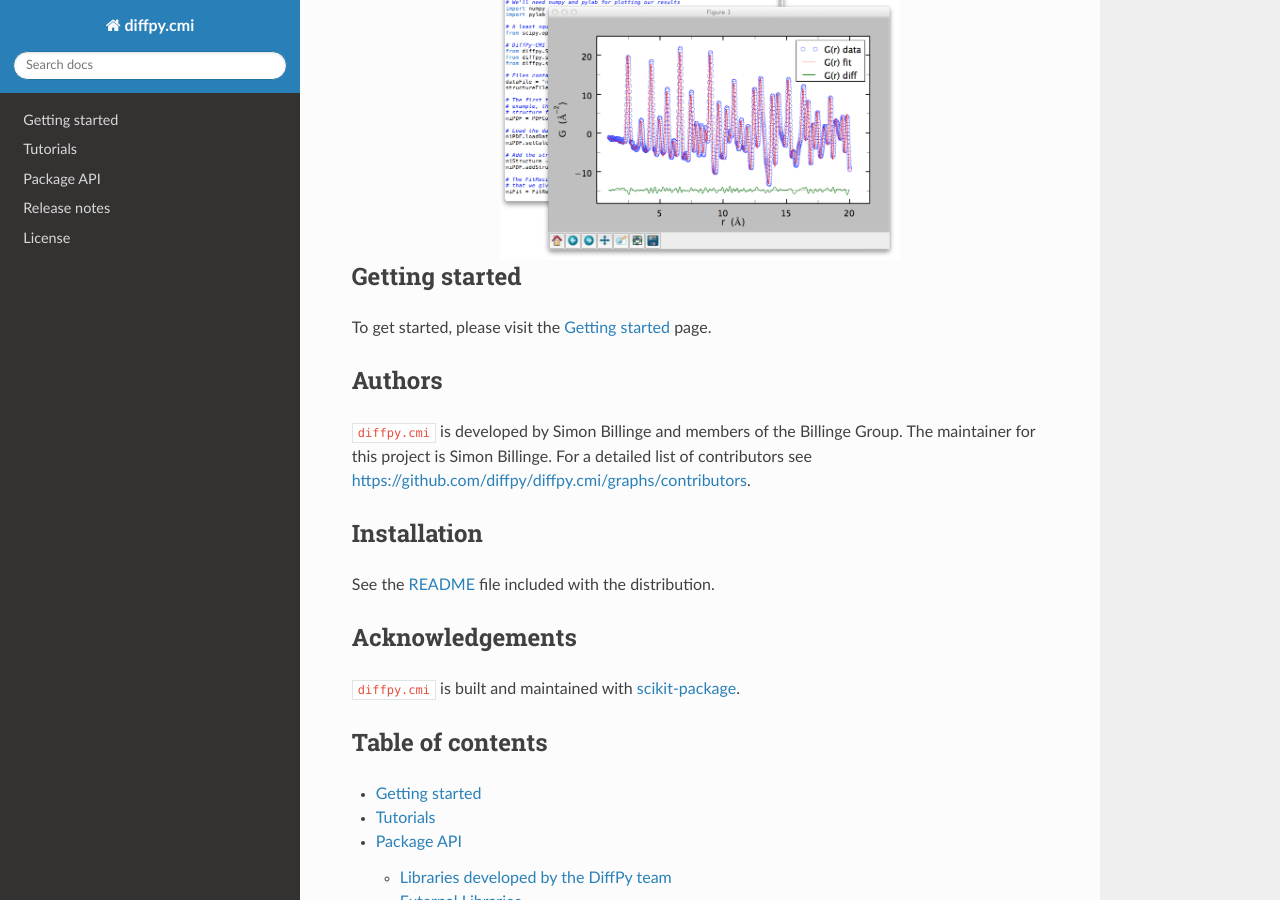
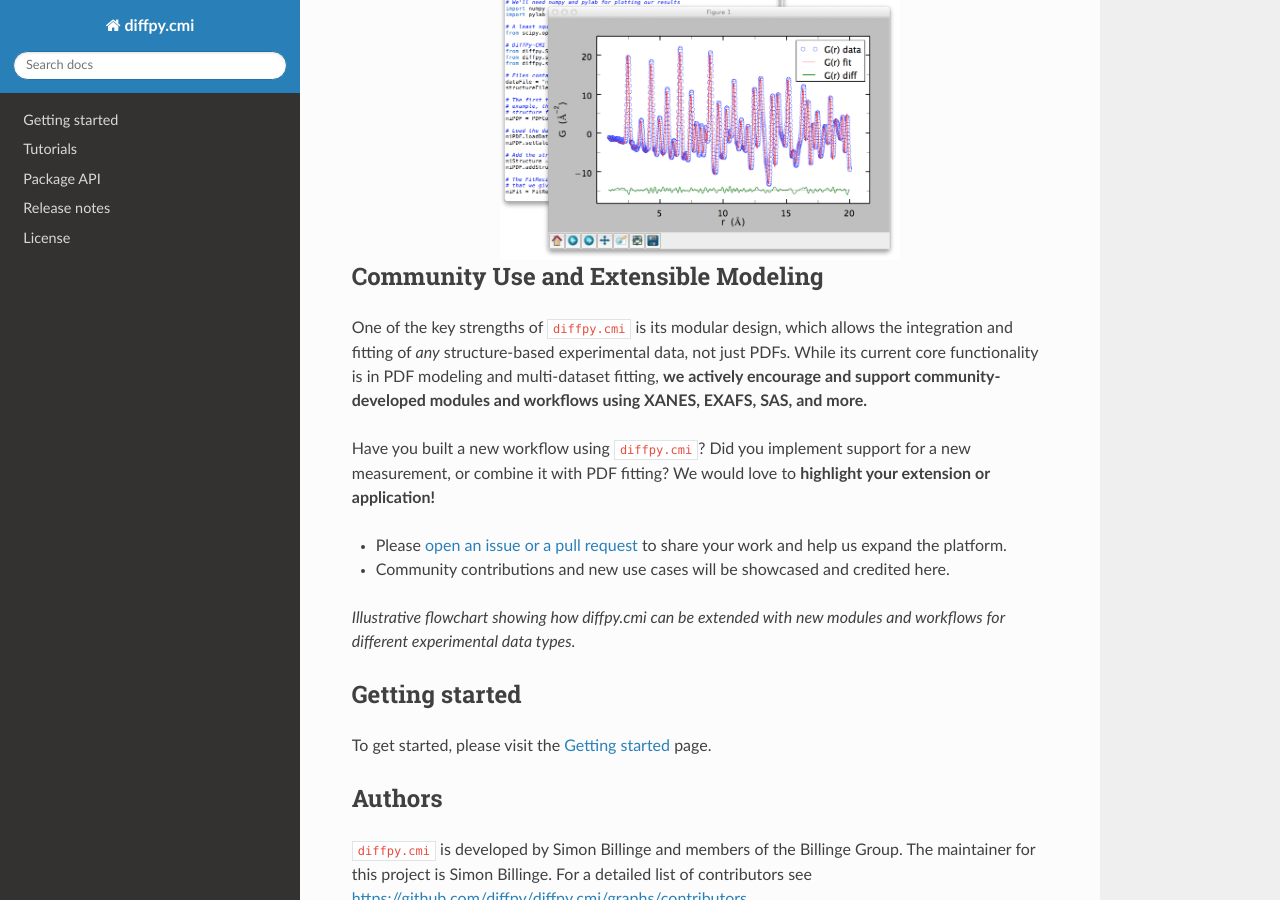
Before and after one commit to diffpy/diffpy.cmi, a Sphinx documentation site: the page built from doc/source/index.rst, in a window 1280 px wide and 900 px high, scrolled down 539 px. Built offline with Sphinx 7.4.7 and the Read the Docs theme 3.1.0, drawn with Linux system fonts in a browser that asks for light colours.

Commit message:
docs: community led section on index.rst page

```diff
--- a/doc/source/index.rst
+++ b/doc/source/index.rst
@@ -16,6 +16,22 @@ The software provides functionality for storage and manipulation of structure da
     :alt: codecov-in-pr-comment
     :width: 400px
     :align: center
+
+=======================================
+Community Use and Extensible Modeling
+=======================================
+
+One of the key strengths of ``diffpy.cmi`` is its modular design, which allows the integration and fitting of *any* structure-based experimental data, not just PDFs.
+While its current core functionality is in PDF modeling and multi-dataset fitting, **we actively encourage and support community-developed modules and workflows using XANES, EXAFS, SAS, and more.**
+
+Have you built a new workflow using ``diffpy.cmi``?
+Did you implement support for a new measurement, or combine it with PDF fitting?
+We would love to **highlight your extension or application!**
+
+- Please `open an issue or a pull request <https://github.com/diffpy/diffpy.cmi>`_ to share your work and help us expand the platform.
+- Community contributions and new use cases will be showcased and credited here.
+
+*Illustrative flowchart showing how diffpy.cmi can be extended with new modules and workflows for different experimental data types.*
 
 ===============
 Getting started
```
